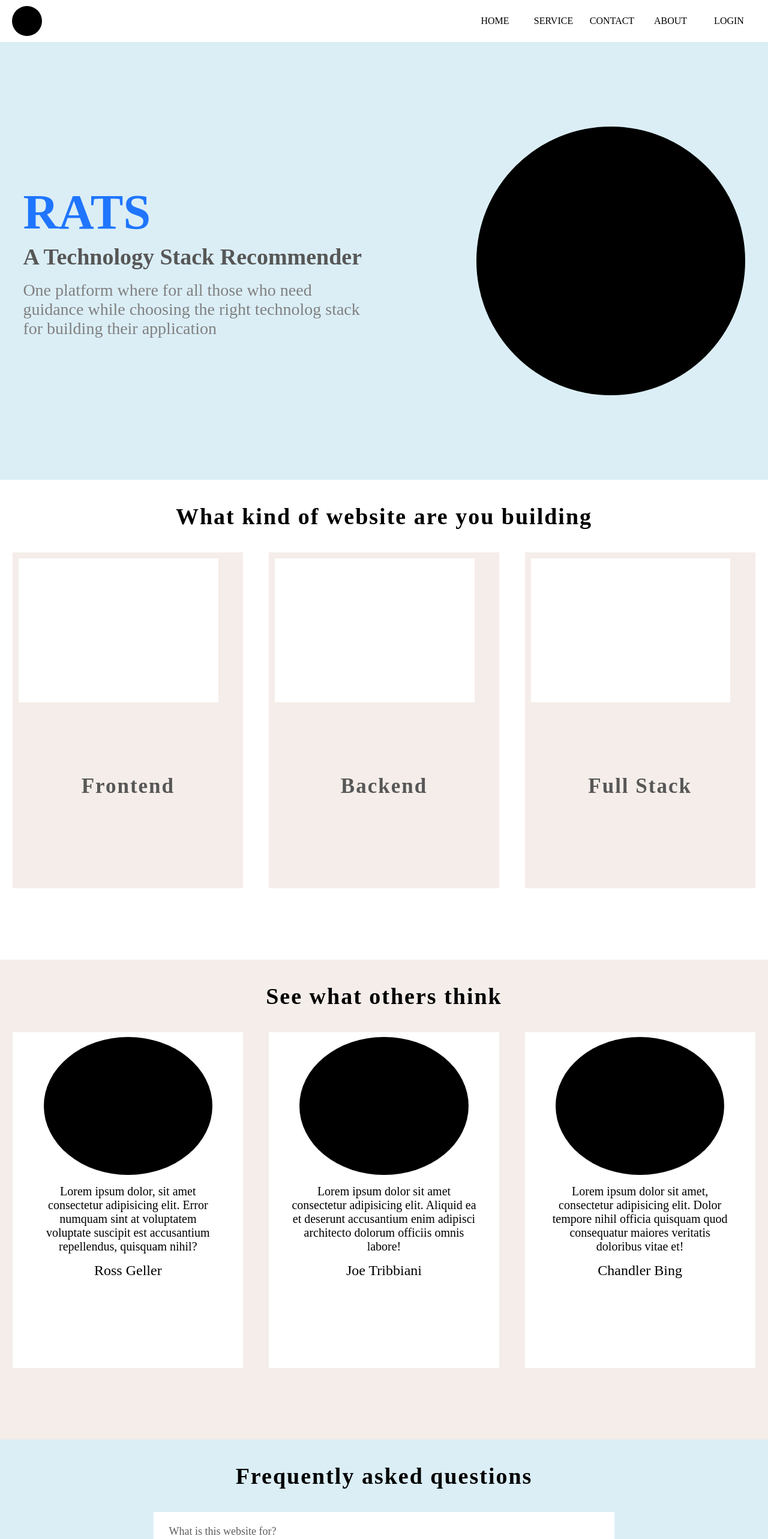
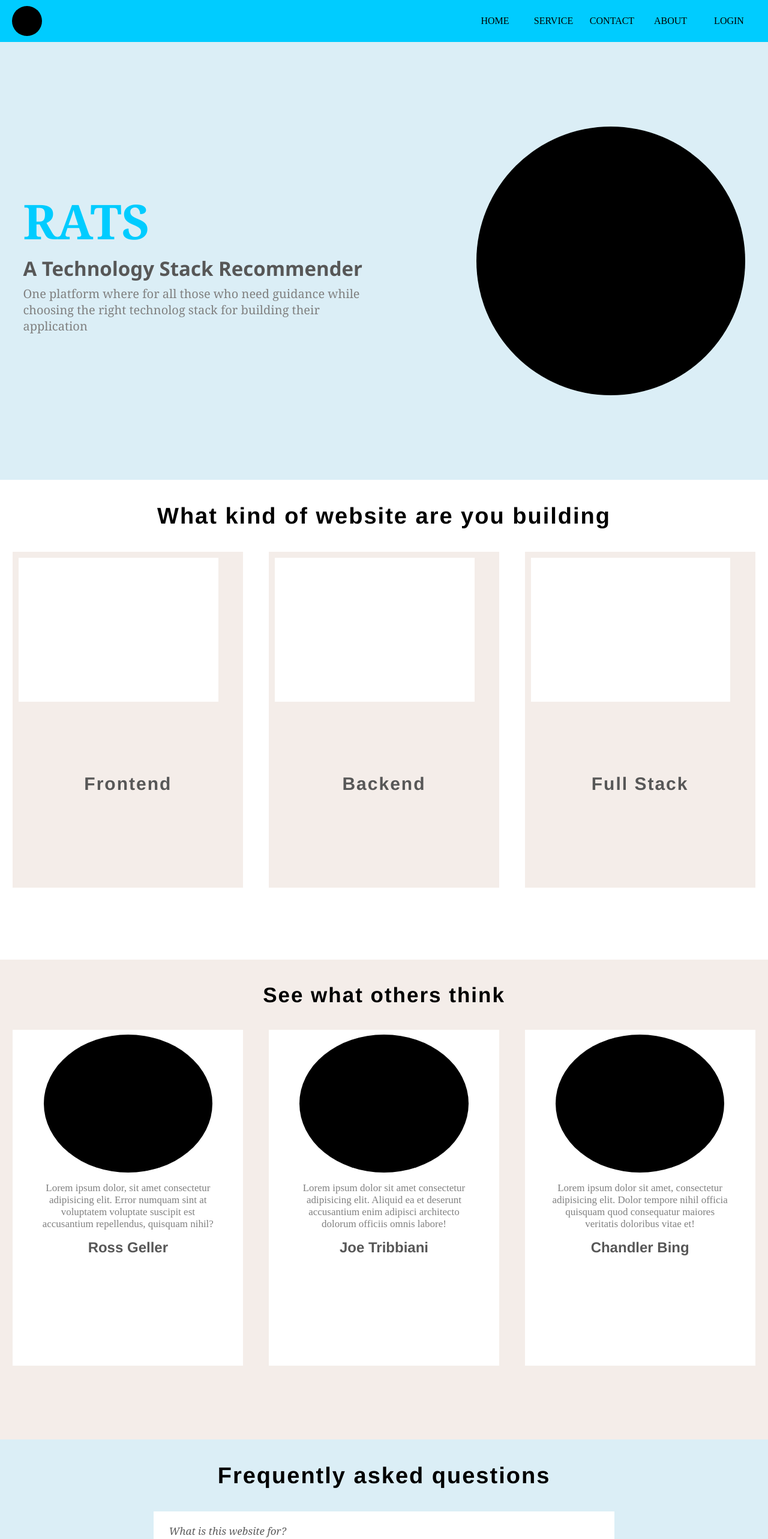
Before and after one commit to MdSarmad/RATS, a React (Create React App) app: page / in a window 1280 px wide. Shown: the top 2566 px of the page at 60% size. Built offline with nearby package versions, Linux system fonts and the light colour scheme.

Commit message:
Ui changes

```diff
--- a/src/Components/Navbar/Navbar.css
+++ b/src/Components/Navbar/Navbar.css
@@ -3,7 +3,7 @@
   justify-content: space-between;
   align-items: center;
   height: 70px;
-  background-color: white;
+  background-color: #00ccff;
   padding: 0 20px;
 }
 
--- a/src/Components/Section/SectionA1.css
+++ b/src/Components/Section/SectionA1.css
@@ -10,6 +10,7 @@
     margin-left: 3%;
     box-sizing: border-box;
     width: 45%;
+    font-family: Cambria, Cochin, Georgia, Times, 'Times New Roman', serif;
 }
 
 .section-a1-title,
@@ -19,24 +20,26 @@
 }
 
 .section-a1-title {
-    font-size: 82px;
+    font-size: 80px;
     box-sizing: border-box;
-    color: #1F75FE;
-
+    color: #00ccff;
+    font-family: Cambria, Cochin, Georgia, Times, 'Times New Roman', serif;
 }
 
 .section-a1-subTitle {
-    font-size: 38px;
-    margin-top: 1%;
+    font-size: 33px;
+    margin-top: 0.5%;
     box-sizing: border-box;
     color: #575757;
+    font-family: 'Segoe UI', Tahoma, Geneva, Verdana, sans-serif;
 }
 
 .section-a1-para {
-    font-size: 28px;
-    margin-top: 3%;
+    font-size: 20px;
+    margin-top: 1%;
     box-sizing: border-box;
     color: #808080;
+    font-family: Cambria, Cochin, Georgia, Times, 'Times New Roman', serif;
 }
 
 .section-a1-pic {
--- a/src/Components/Section/SectionA2.css
+++ b/src/Components/Section/SectionA2.css
@@ -6,6 +6,7 @@
     display: flex;
     justify-content: center;
     box-sizing: border-box;
+    font-family: 'Franklin Gothic Medium', 'Arial Narrow', Arial, sans-serif;
 }
 
 .tech-section {
@@ -31,8 +32,9 @@
     display: flex;
     justify-content: center;
     margin-top: 15vh;
-    font-size: 35px;
+    font-size: 30px;
     font-weight: bold;
     letter-spacing: 2px;
     color: #575757;
+    font-family: 'Franklin Gothic Medium', 'Arial Narrow', Arial, sans-serif;
 }
--- a/src/Components/Section/SectionA3.css
+++ b/src/Components/Section/SectionA3.css
@@ -1,11 +1,12 @@
 .section-a3-heading {
     padding: 3% 0%;
     margin: 0;
-    font-size: 38px;
+    font-size: 35px;
     letter-spacing: 2px;
     display: flex;
     justify-content: center;
     box-sizing: border-box;
+    font-family: 'Franklin Gothic Medium', 'Arial Narrow', Arial, sans-serif;
 }
 
 .section-a3-reviews {
@@ -17,6 +18,7 @@
     width: 30vw;
     height: 70vh;
     background-color: white;
+
 }
 
 .review-logo {
@@ -35,11 +37,16 @@
     margin-top: 4%;
     text-align: center;
     box-sizing: border-box;
-    font-size: 20px;
+    font-size: 17px;
+    font-style: unset;
+    color: #808080;
 }
 
 .review-reviewer {
     margin-top: 4%;
     font-size: 24px;
     text-align: center;
+    font-family: 'Franklin Gothic Medium', 'Arial Narrow', Arial, sans-serif;
+    font-weight: bold;
+    color: #575757;
 }
--- a/src/Components/Section/SectionA4.css
+++ b/src/Components/Section/SectionA4.css
@@ -5,6 +5,7 @@
     letter-spacing: 2px;
     text-align: center;
     box-sizing: border-box;
+    font-family: 'Franklin Gothic Medium', 'Arial Narrow', Arial, sans-serif;
 }
 
 .faq {
@@ -13,10 +14,12 @@
     background-color: white;
     margin-bottom: 3%;
     margin-left: 20vw;
-    font-size: 18px;
+    font-size: 17px;
     display: flex;
     align-items: center;
     padding-left: 2%;
     box-sizing: border-box;
     color: #5c5c5c;
+    font-family: Cambria, Cochin, Georgia, Times, 'Times New Roman', serif;
+    font-style: italic;
 }
```
